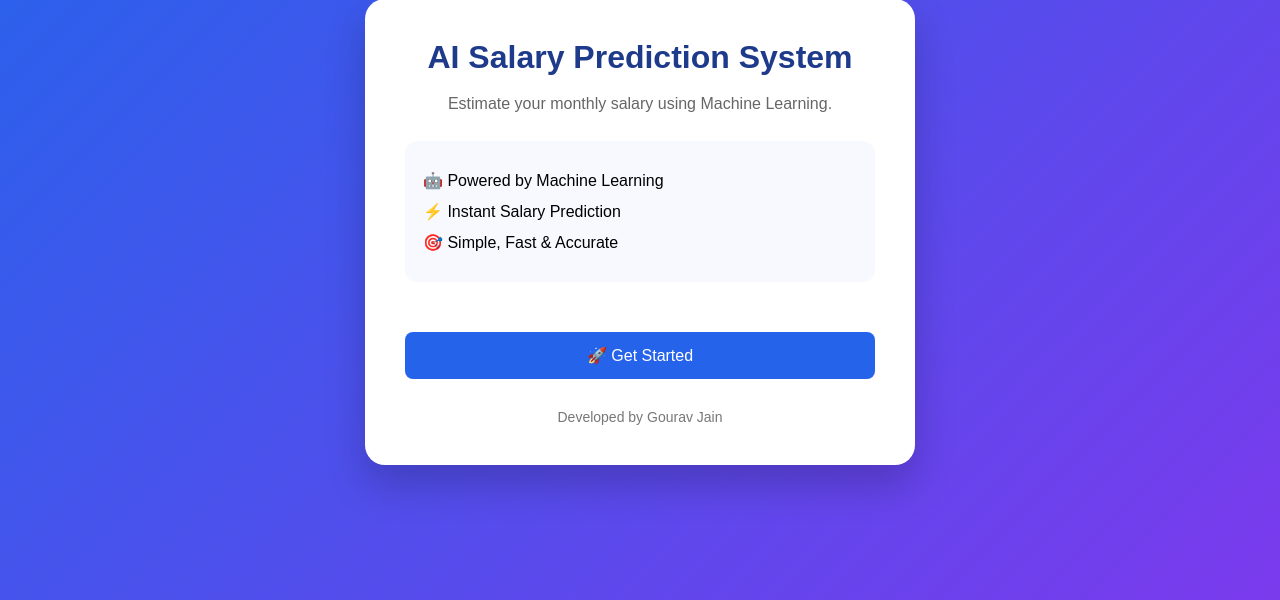
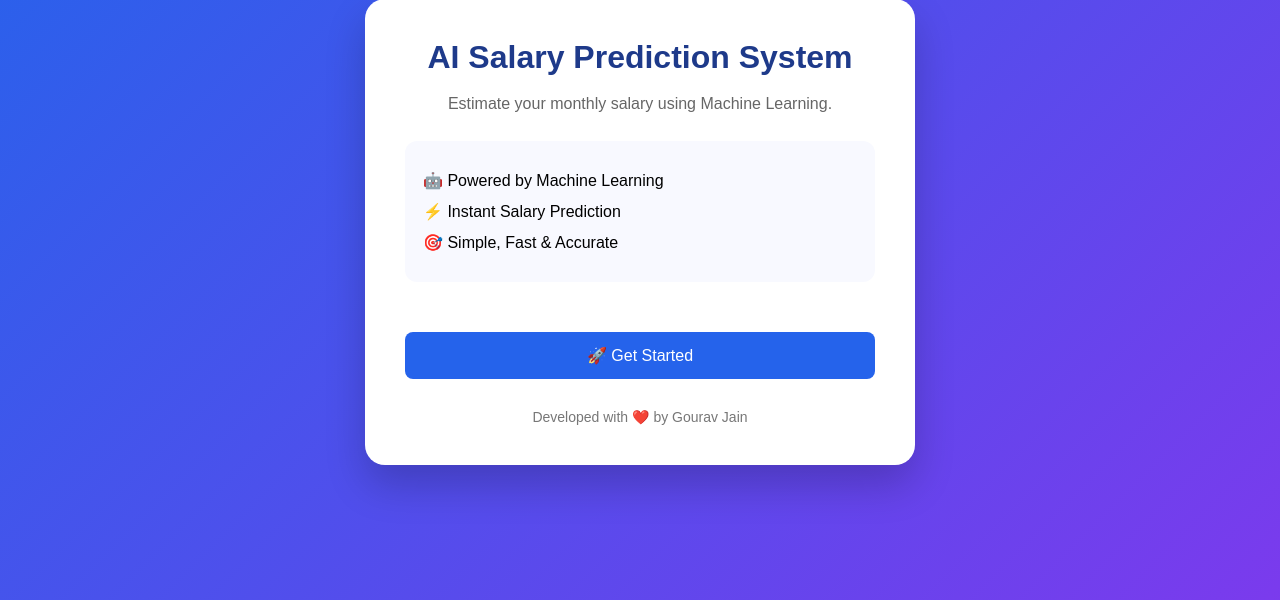
Before and after one commit to gouravjainorissa-rgb/salary-prediction-flask, a Flask app: page / in a window 1280 px wide. Shown: the part 168-768 px from the top of the page. Run offline with Flask 3, Linux system fonts and the light colour scheme; parts of the project's set-up code (start-up, migrations or seed data) failed here and were passed over.

Commit message:
Updated developer text on home page

```diff
--- a/templates/home.html
+++ b/templates/home.html
@@ -48,7 +48,7 @@
 
         <p class="developer">
 
-            Developed by Gourav Jain
+            Developed with ❤️ by Gourav Jain
 
         </p>
 
```
